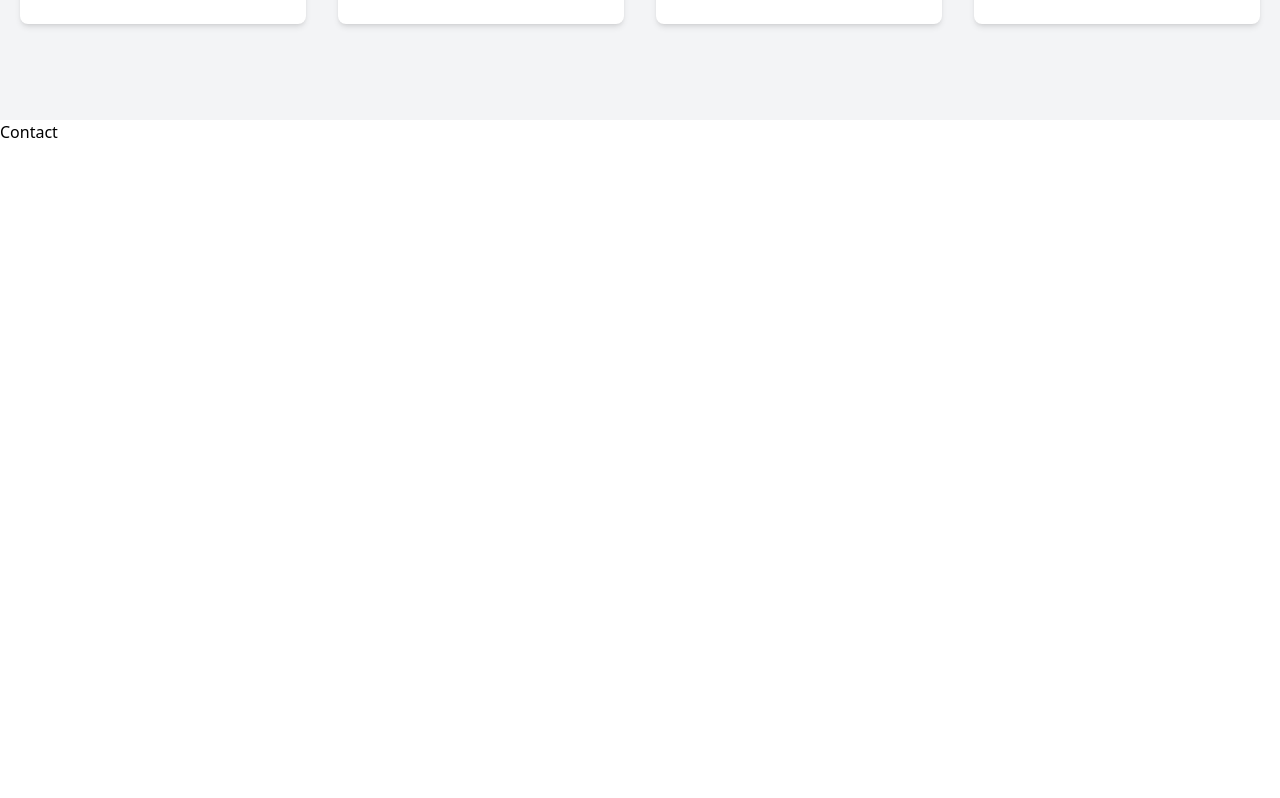
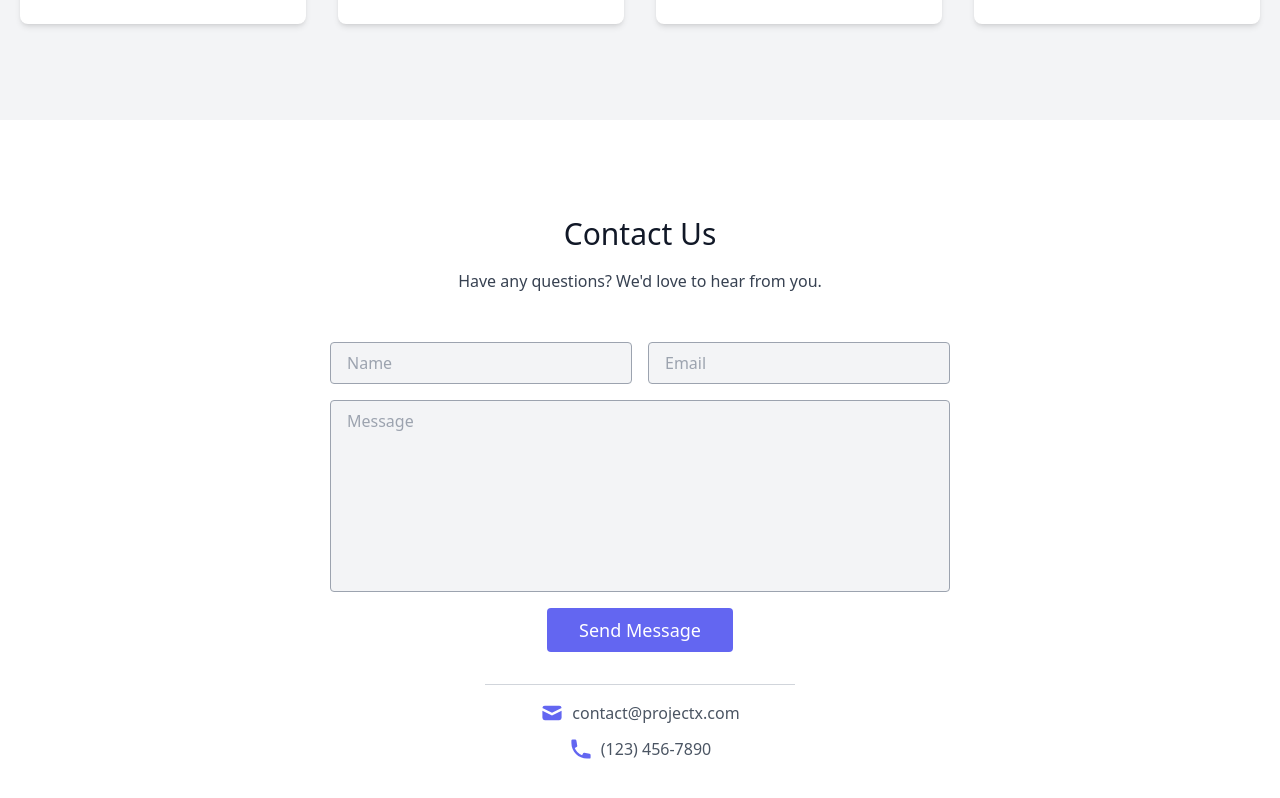
Before and after one commit to Knightgamer/ProjectX, a React (Create React App) app: page / in a window 1280 px wide. Shown: the part 1545-2343 px from the top of the page. Before the commit the page ends 1689 px from the top, so only its background shows below. Built offline with nearby package versions, Linux system fonts and the light colour scheme.

Commit message:
Added content to your contact page

```diff
--- a/src/components/Contact.js
+++ b/src/components/Contact.js
@@ -1,7 +1,93 @@
-import React from "react";
+import React, { useState } from "react";
+import { HiMail, HiPhone } from "react-icons/hi";
 
-function Contact() {
-  return <div>Contact</div>;
-}
+const Contact = () => {
+  const [formData, setFormData] = useState({
+    name: "",
+    email: "",
+    message: "",
+  });
+
+  // Update form data
+  const handleChange = (e) => {
+    setFormData({ ...formData, [e.target.name]: e.target.value });
+  };
+
+  // Handle form submit
+  const handleSubmit = (e) => {
+    e.preventDefault();
+    // Implement form submission logic here
+    console.log(formData);
+  };
+
+  return (
+    <section id="contact" className="text-gray-700 body-font relative">
+      <div className="container px-5 py-24 mx-auto">
+        <div className="flex flex-col text-center w-full mb-12">
+          <h1 className="sm:text-3xl text-2xl font-medium title-font mb-4 text-gray-900">
+            Contact Us
+          </h1>
+          <p className="lg:w-2/3 mx-auto leading-relaxed text-base">
+            Have any questions? We'd love to hear from you.
+          </p>
+        </div>
+        <div className="lg:w-1/2 md:w-2/3 mx-auto">
+          <form onSubmit={handleSubmit} className="flex flex-wrap -m-2">
+            <div className="p-2 w-1/2">
+              <input
+                className="w-full bg-gray-100 rounded border border-gray-400 focus:outline-none focus:border-indigo-500 text-base px-4 py-2"
+                placeholder="Name"
+                type="text"
+                name="name"
+                onChange={handleChange}
+                value={formData.name}
+                required
+              />
+            </div>
+            <div className="p-2 w-1/2">
+              <input
+                className="w-full bg-gray-100 rounded border border-gray-400 focus:outline-none focus:border-indigo-500 text-base px-4 py-2"
+                placeholder="Email"
+                type="email"
+                name="email"
+                onChange={handleChange}
+                value={formData.email}
+                required
+              />
+            </div>
+            <div className="p-2 w-full">
+              <textarea
+                className="w-full bg-gray-100 rounded border border-gray-400 focus:outline-none h-48 focus:border-indigo-500 text-base px-4 py-2 resize-none block"
+                placeholder="Message"
+                name="message"
+                onChange={handleChange}
+                value={formData.message}
+                required
+              ></textarea>
+            </div>
+            <div className="p-2 w-full">
+              <button
+                className="flex mx-auto text-white bg-indigo-500 border-0 py-2 px-8 focus:outline-none hover:bg-indigo-600 rounded text-lg"
+                type="submit"
+              >
+                Send Message
+              </button>
+            </div>
+          </form>
+          <div className="p-4 mt-8 lg:w-1/2 md:w-full mx-auto text-center border-t border-gray-300">
+            <div className="flex justify-center items-center">
+              <HiMail className="text-indigo-500 w-6 h-6 mr-2" />
+              <span className="text-gray-600">contact@projectx.com</span>
+            </div>
+            <div className="flex justify-center items-center mt-3">
+              <HiPhone className="text-indigo-500 w-6 h-6 mr-2" />
+              <span className="text-gray-600">(123) 456-7890</span>
+            </div>
+          </div>
+        </div>
+      </div>
+    </section>
+  );
+};
 
 export default Contact;
```
